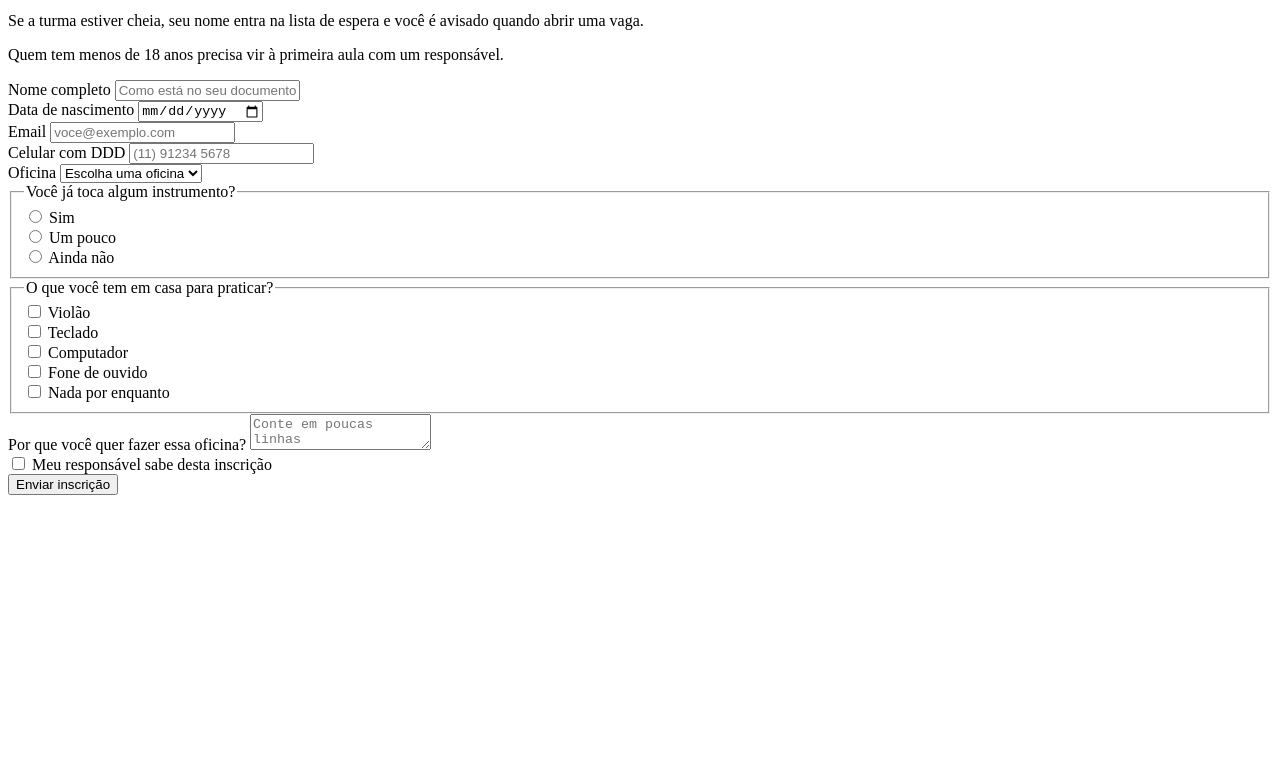
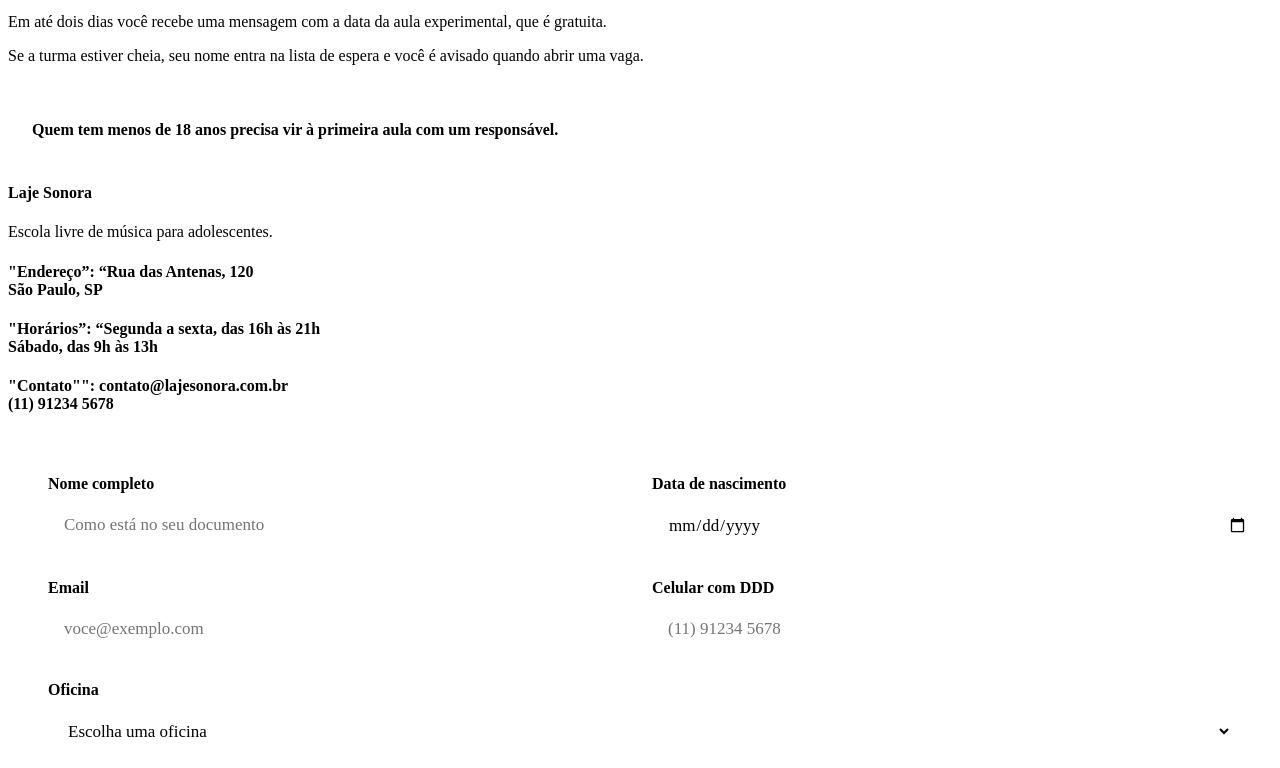
Before and after one commit to Vini00743/Laje-Sonora, a plain HTML site: page inscricao.html in a window 1280 px wide. Shown: the part 227-995 px from the top of the page. Before the commit the page ends 800 px from the top, so only its background shows below. Drawn offline with Linux system fonts and the light colour scheme; a web font is replaced by a local one.

Commit message:
Formulário de inscrição 2

```diff
--- a/inscricao.html
+++ b/inscricao.html
@@ -4,24 +4,27 @@
     <meta charset="UTF-8">
     <meta name="viewport" content="width=device-width, initial-scale=1.0">
     <title>Laje Sonora | Inscrição</title>
-  <link rel="stylesheet" href=".inscricao.css">
+    <link rel="preconnect" href="https://fonts.googleapis.com">
+    <link rel="preconnect" href="https://fonts.gstatic.com" crossorigin>
+    <link href="https://fonts.googleapis.com/css2?family=Archivo:ital,wght@0,100..900;1,100..900&family=Big+Shoulders:opsz,wght@10..72,100..900&display=swap" rel="stylesheet">
+    <link rel="stylesheet" href="./inscricao.css">
 </head>
 <body>
-
     <header class="topo">
         <a href="index.html" class="logo">Laje Sonora</a>
+
         <nav class="menu">
             <a href="index.html">Início</a>
             <a href="oficinas.html">Oficinas</a>
             <a href="sobre.html">Sobre</a>
-      <a href="inscricao.html" class="atual">Inscrição</a>
+            <a href="inscricao.html">Inscrição</a>
         </nav>
     </header>
 
 <main class="conteudo">
     <h1 class="titulo-pagina">Inscrição</h1>
 
-    <div class="inscricao">
+    <div class="incricao">
         <section class="explicacao">
         <h2>O que acontece depois</h2>
         <p>Assim que você enviar o formulário, a gente confere se ainda tem vaga na oficina escolhida.</p>
@@ -30,6 +33,25 @@
         <p class="aviso">Quem tem menos de 18 anos precisa vir à primeira aula com um responsável.</p>
         </section>
     </div>
+</main>
+
+    <footer class="rodape">
+        <div class="conteudo rodape-colunas">
+            <div class="rodape-coluna">
+                <h4>Laje Sonora</h4>
+                <p>Escola livre de música para adolescentes.</p>
+            </div>
+            <div class="rodape-coluna">
+                <h4>"Endereço”: “Rua das Antenas, 120 <br> São Paulo, SP</h4>
+            </div>
+            <div class="rodape-coluna">
+                <h4>"Horários”: “Segunda a sexta, das 16h às 21h <br> Sábado, das 9h às 13h</h4>
+            </div>
+            <div class="rodape-coluna">
+                <h4>"Contato"": contato@lajesonora.com.br <br> (11) 91234 5678</h4>
+            </div>
+        </div>
+    </footer>
 
     <form class="formulario" action="#" method="post">
         <div class="linha">
@@ -133,7 +155,5 @@
           <button type="submit" class="botao">Enviar inscrição</button>
         </div>
       </form>
-  </main>
-
 </body>
 </html>
```
Lines whose indentation alone changed are shown as unchanged.
